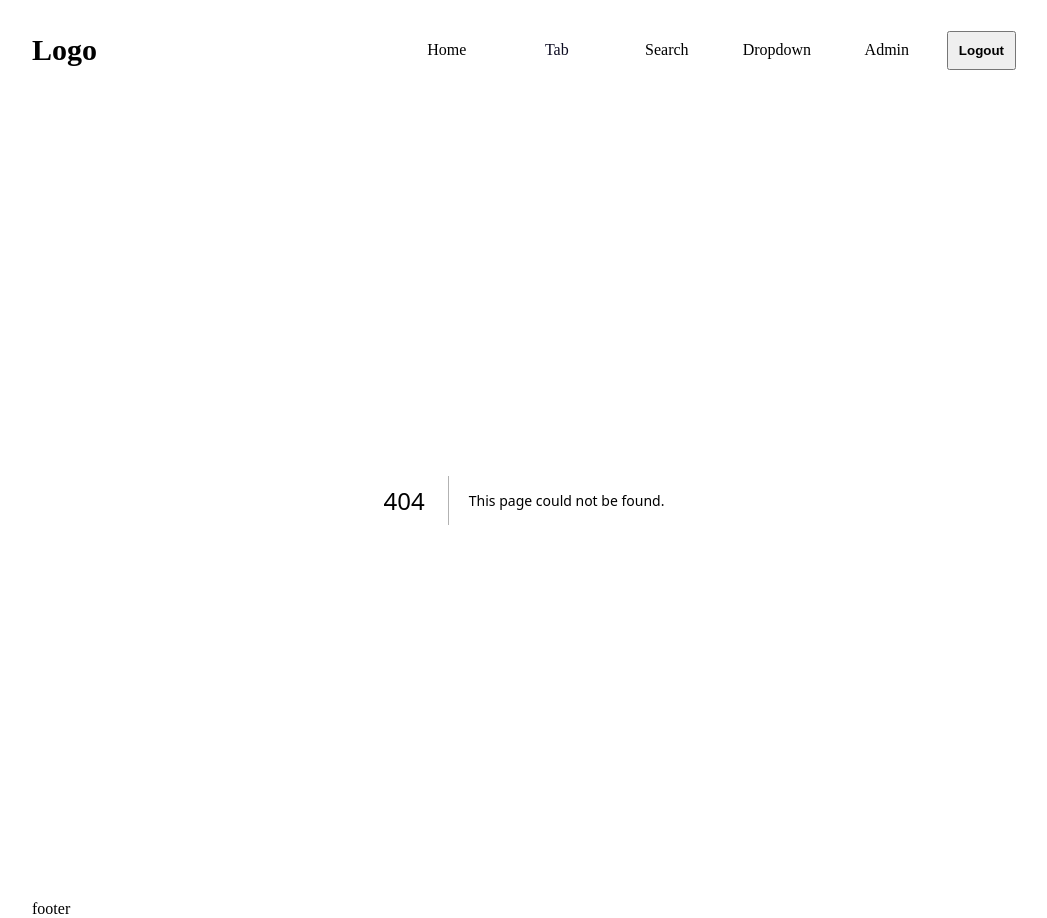
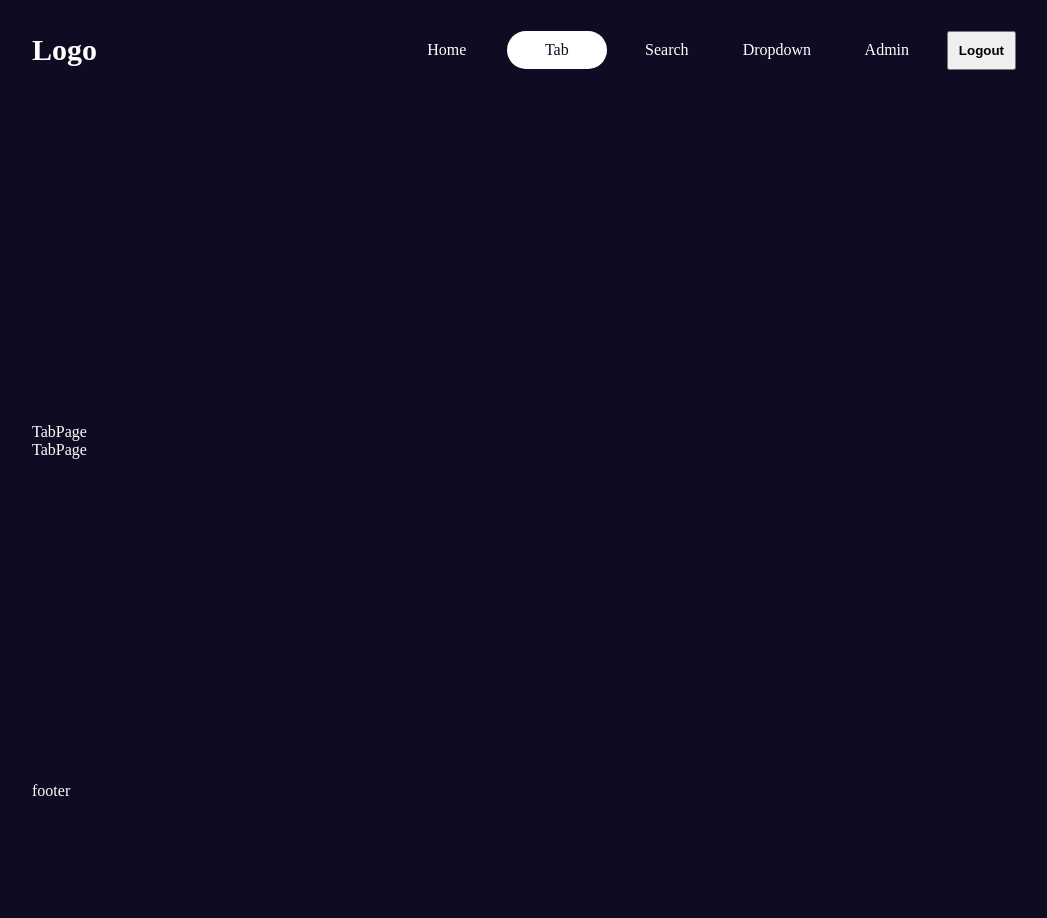
Before and after one commit to zhe-student-tafesa/dashboard-layout, a Next.js app: page /tab in a window 1280 px wide. Before the commit this address had no page. Shown: the whole page, without its empty margins (116-1163 px from the left). After the commit the page ends 800 px from the top, so only its background shows below. Built offline with nearby package versions, Linux system fonts and the light colour scheme.

Commit message:
Add empty pages;

```diff
--- /dev/null
+++ b/src/app/admin/admin.module.css
@@ -0,0 +1,3 @@
+.container{
+
+}
--- /dev/null
+++ b/src/app/dropdown/dropdown.module.css
@@ -0,0 +1,3 @@
+.container{
+
+}
--- /dev/null
+++ b/src/app/search/search.module.css
@@ -0,0 +1,3 @@
+.container{
+
+}
--- /dev/null
+++ b/src/app/tab/page.tsx
@@ -0,0 +1,13 @@
+import React from 'react'
+import styles from './tab.module.css'
+
+const TabPage = () => {
+  return (
+    <div className={styles.container}>
+      <div>TabPage</div>
+      <div>TabPage</div>
+    </div>
+  )
+}
+
+export default TabPage
--- /dev/null
+++ b/src/app/tab/tab.module.css
@@ -0,0 +1,3 @@
+.container{
+
+}
```
Also changed, not shown: src/app/admin/page.tsx (added, +13 -0 lines), src/app/dropdown/page.tsx (added, +13 -0 lines), src/app/search/page.tsx (added, +13 -0 lines).
